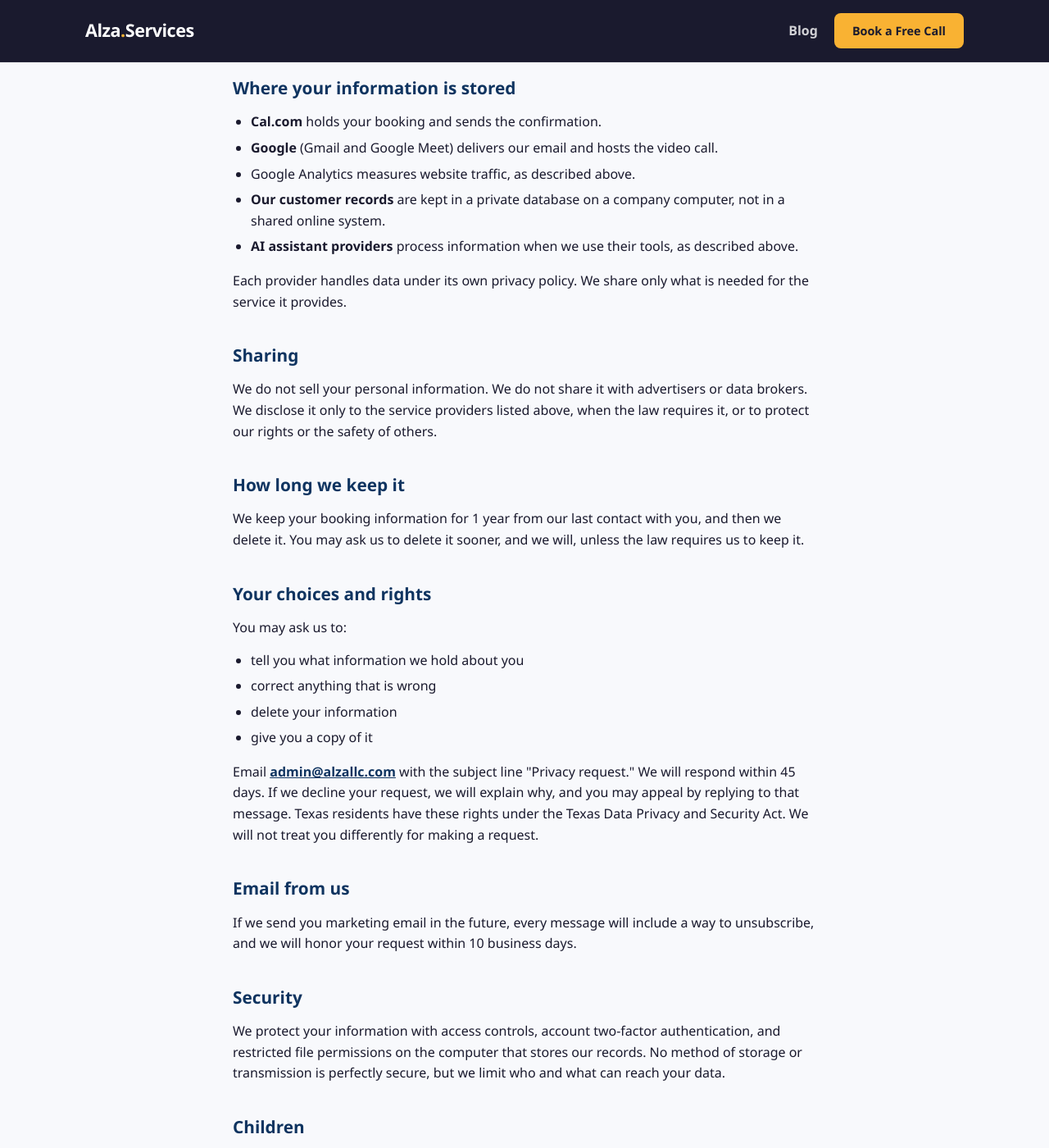
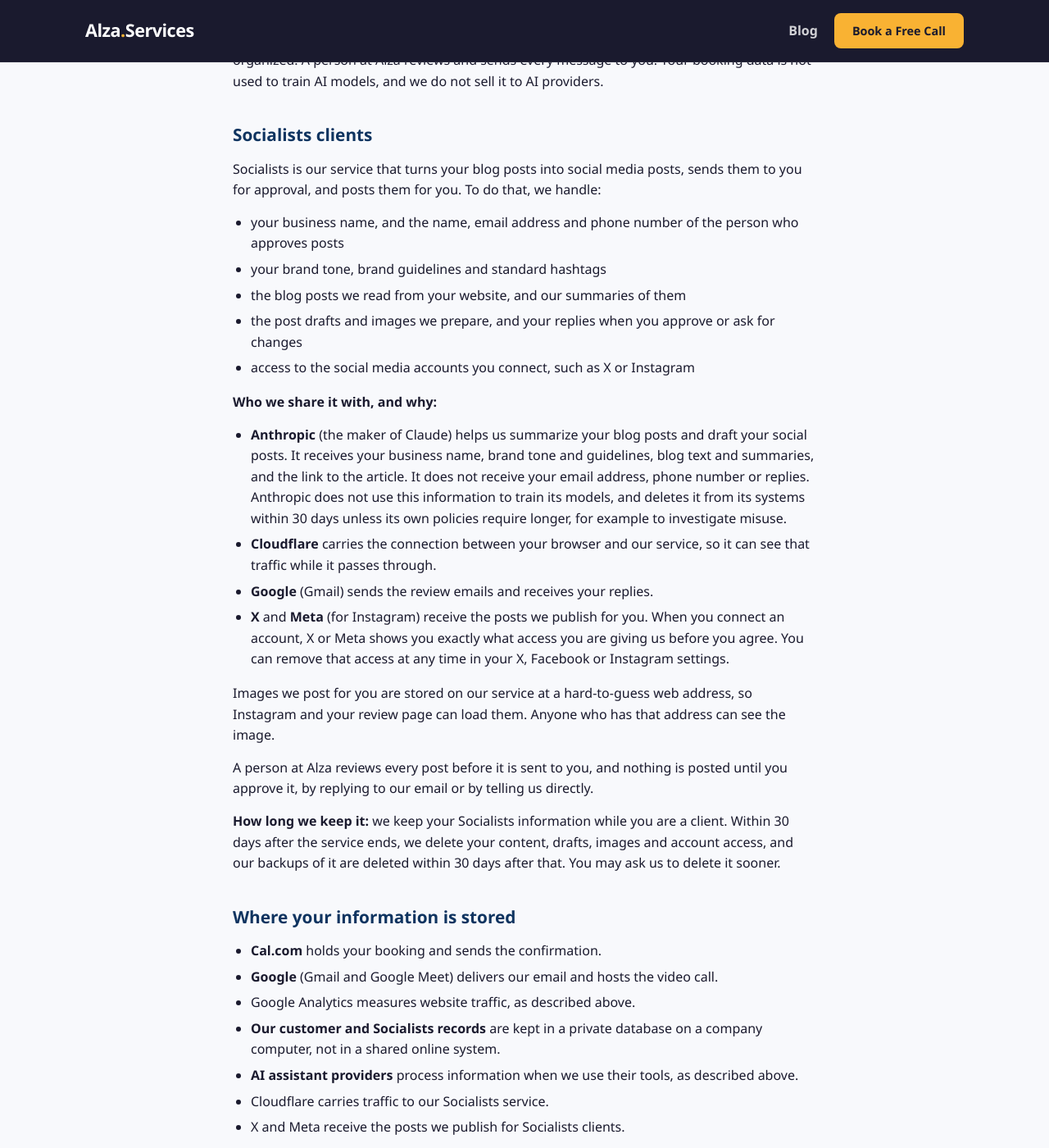
Before and after one commit to getsapalacios/alzallc.com, a Jekyll site: the page privacy.html, which Jekyll copies as it is, in a window 1280 px wide and 1400 px high, scrolled down 2037 px. Shown: the whole window at 82% size. Built offline with Jekyll 4.4.1, drawn with Linux system fonts in a browser that asks for light colours; some of the changed text lies outside the part shown.

Commit message:
v1.3.4: privacy policy covers Socialists
Adds a Socialists clients section, storage bullets, corrected Security
paragraph and new Last updated date, per the owner-approved draft of
November 11, 2026 (Cipher M5, getsapalacios/socialists#101).

Co-Authored-By: Claude Opus 5.5 <noreply@anthropic.com>

```diff
--- a/privacy.html
+++ b/privacy.html
@@ -177,6 +177,7 @@
       <li>We use it to prepare for and follow up on that call.</li>
       <li><strong>We do not sell your personal information</strong>, and we do not share it for targeted advertising.</li>
       <li>You can ask us to see, correct or delete your information at any time.</li>
+      <li>If your business uses our Socialists service, see "Socialists clients" below for what we handle on your behalf.</li>
       </ul>
       <h2>Information we collect</h2>
       <p><strong>When you visit alzallc.com.</strong> We use Google Analytics 4, a Google service, to understand our site traffic. It uses cookies to collect usage data, such as the pages you visit, your approximate location, and your device and browser. This includes which links and buttons you click, such as our booking buttons. We use this data only to understand how people use our site. Our booking links also tell Cal.com which button on our site you used (for example, "pricing" or "booking section"), so we can see which parts of the site lead to calls. This label does not identify you. We do not use Google's advertising features. Google processes this data as described at <a href="https://policies.google.com/technologies/partner-sites">https://policies.google.com/technologies/partner-sites</a>. We keep it for 14 months. You can opt out with the Google Analytics opt-out browser add-on (<a href="https://tools.google.com/dlpage/gaoptout">https://tools.google.com/dlpage/gaoptout</a>) or by blocking cookies in your browser. Our site is hosted on GitHub Pages, and GitHub may record technical data such as your IP address in its server logs for security and operations. We do not receive or use those logs.</p>
@@ -202,13 +203,34 @@
       <p>We do not use it for anything unrelated to these purposes, and we do not make automated decisions about you that have legal or similarly significant effects.</p>
       <h2>AI-assisted processing</h2>
       <p>We are a small team, and we use AI assistant tools to help us work. These tools may help us read and summarize your booking details and emails, draft replies, and keep our records organized. A person at Alza reviews and sends every message to you. Your booking data is not used to train AI models, and we do not sell it to AI providers.</p>
+      <h2>Socialists clients</h2>
+      <p>Socialists is our service that turns your blog posts into social media posts, sends them to you for approval, and posts them for you. To do that, we handle:</p>
+      <ul>
+      <li>your business name, and the name, email address and phone number of the person who approves posts</li>
+      <li>your brand tone, brand guidelines and standard hashtags</li>
+      <li>the blog posts we read from your website, and our summaries of them</li>
+      <li>the post drafts and images we prepare, and your replies when you approve or ask for changes</li>
+      <li>access to the social media accounts you connect, such as X or Instagram</li>
+      </ul>
+      <p><strong>Who we share it with, and why:</strong></p>
+      <ul>
+      <li><strong>Anthropic</strong> (the maker of Claude) helps us summarize your blog posts and draft your social posts. It receives your business name, brand tone and guidelines, blog text and summaries, and the link to the article. It does not receive your email address, phone number or replies. Anthropic does not use this information to train its models, and deletes it from its systems within 30 days unless its own policies require longer, for example to investigate misuse.</li>
+      <li><strong>Cloudflare</strong> carries the connection between your browser and our service, so it can see that traffic while it passes through.</li>
+      <li><strong>Google</strong> (Gmail) sends the review emails and receives your replies.</li>
+      <li><strong>X</strong> and <strong>Meta</strong> (for Instagram) receive the posts we publish for you. When you connect an account, X or Meta shows you exactly what access you are giving us before you agree. You can remove that access at any time in your X, Facebook or Instagram settings.</li>
+      </ul>
+      <p>Images we post for you are stored on our service at a hard-to-guess web address, so Instagram and your review page can load them. Anyone who has that address can see the image.</p>
+      <p>A person at Alza reviews every post before it is sent to you, and nothing is posted until you approve it, by replying to our email or by telling us directly.</p>
+      <p><strong>How long we keep it:</strong> we keep your Socialists information while you are a client. Within 30 days after the service ends, we delete your content, drafts, images and account access, and our backups of it are deleted within 30 days after that. You may ask us to delete it sooner.</p>
       <h2>Where your information is stored</h2>
       <ul>
       <li><strong>Cal.com</strong> holds your booking and sends the confirmation.</li>
       <li><strong>Google</strong> (Gmail and Google Meet) delivers our email and hosts the video call.</li>
       <li>Google Analytics measures website traffic, as described above.</li>
-      <li><strong>Our customer records</strong> are kept in a private database on a company computer, not in a shared online system.</li>
+      <li><strong>Our customer and Socialists records</strong> are kept in a private database on a company computer, not in a shared online system.</li>
       <li><strong>AI assistant providers</strong> process information when we use their tools, as described above.</li>
+      <li>Cloudflare carries traffic to our Socialists service.</li>
+      <li>X and Meta receive the posts we publish for Socialists clients.</li>
       </ul>
       <p>Each provider handles data under its own privacy policy. We share only what is needed for the service it provides.</p>
       <h2>Sharing</h2>
@@ -227,7 +249,7 @@
       <h2>Email from us</h2>
       <p>If we send you marketing email in the future, every message will include a way to unsubscribe, and we will honor your request within 10 business days.</p>
       <h2>Security</h2>
-      <p>We protect your information with access controls, account two-factor authentication, and restricted file permissions on the computer that stores our records. No method of storage or transmission is perfectly secure, but we limit who and what can reach your data.</p>
+      <p>We protect your information with encrypted connections, full-disk encryption on the computer that stores our records, sign-in limited to our team, and encrypted storage for the access we hold to your social media accounts. No method of storage or transmission is perfectly secure, but we limit who and what can reach your data.</p>
       <h2>Children</h2>
       <p>Our services are for businesses. We do not knowingly collect information from anyone under 18.</p>
       <h2>Changes to this policy</h2>
```
Also changed, not shown: other parts of privacy.html (+1 -1 lines).
